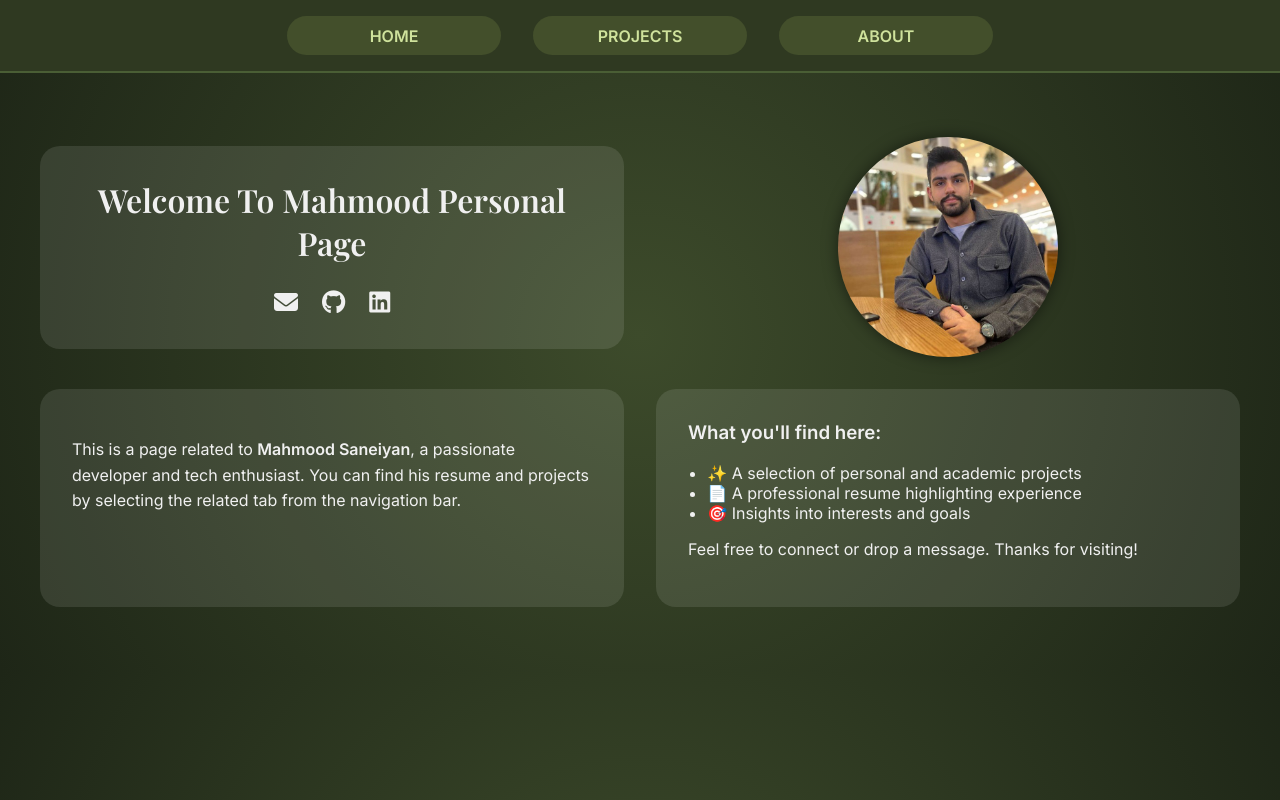
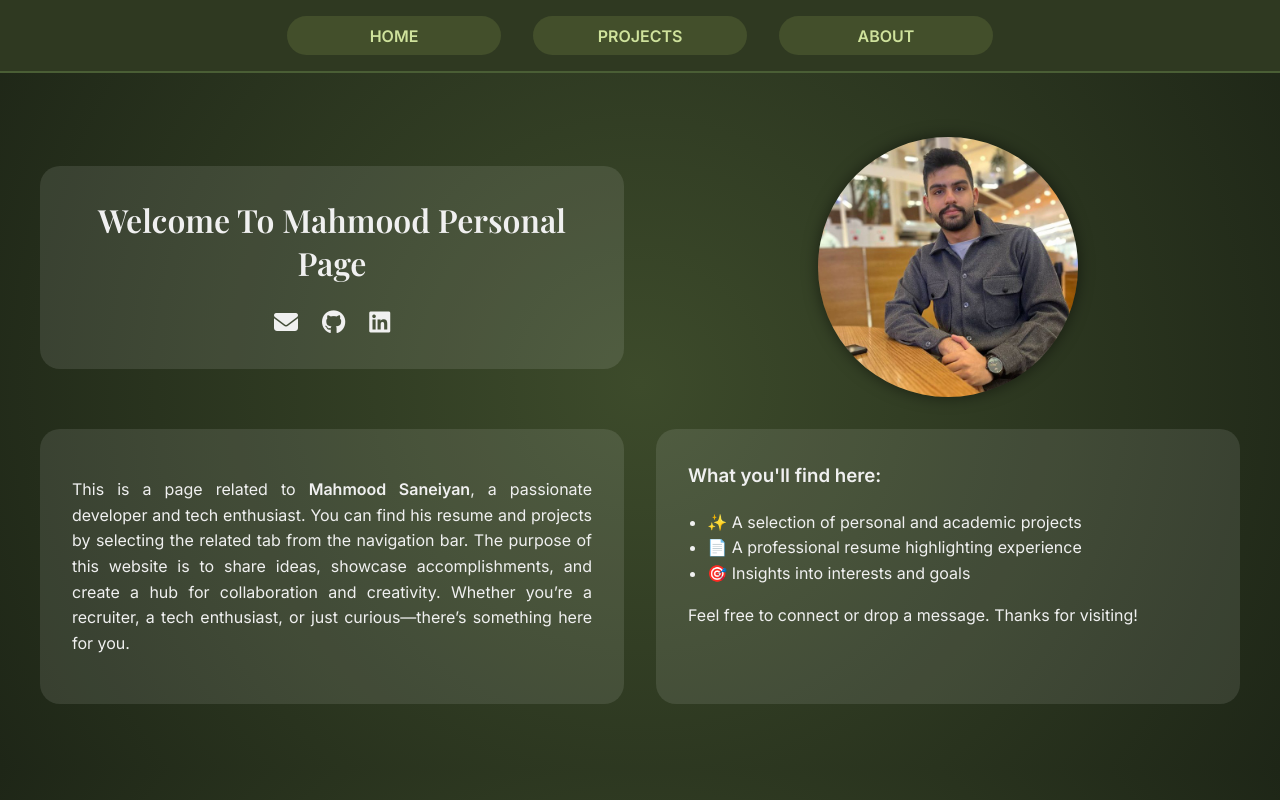
Before and after one commit to mahmoodsaneian/mahmoodsaneian.github.io, a plain HTML site: page index.html in a window 1280 px wide. Drawn offline with nearby package versions, Linux system fonts and the light colour scheme.

Commit message:
Inshaallah final commit

```diff
--- a/index.html
+++ b/index.html
@@ -63,13 +63,14 @@
       background-color: rgba(255, 255, 255, 0.1);
       padding: 2rem;
       border-radius: 20px;
-      text-align: center;
+      text-align: justify;
     }
 
     .welcome-text {
       font-family: 'Playfair Display', serif;
       font-size: 2rem;
       margin-bottom: 1.5rem;
+      text-align: center;
     }
 
     .icon-row {
@@ -90,8 +91,8 @@
     }
 
     .profile-img {
-      width: 220px;
-      height: 220px;
+      width: 260px;
+      height: 260px;
       object-fit: cover;
       border-radius: 50%;
       box-shadow: 0 0 15px rgba(0,0,0,0.5);
@@ -112,9 +113,7 @@
       border-radius: 20px;
       width: 100%;
       box-sizing: border-box;
-    }
-
-    .intro-box {
+      text-align: justify;
       line-height: 1.6;
     }
 
@@ -150,7 +149,7 @@
 
     <div class="bottom-grid">
       <div class="intro-box">
-        <p>This is a page related to <strong>Mahmood Saneiyan</strong>, a passionate developer and tech enthusiast. You can find his resume and projects by selecting the related tab from the navigation bar.</p>
+        <p>This is a page related to <strong>Mahmood Saneiyan</strong>, a passionate developer and tech enthusiast. You can find his resume and projects by selecting the related tab from the navigation bar. The purpose of this website is to share ideas, showcase accomplishments, and create a hub for collaboration and creativity. Whether you’re a recruiter, a tech enthusiast, or just curious—there’s something here for you.</p>
       </div>
 
       <div class="extra-section">
```
